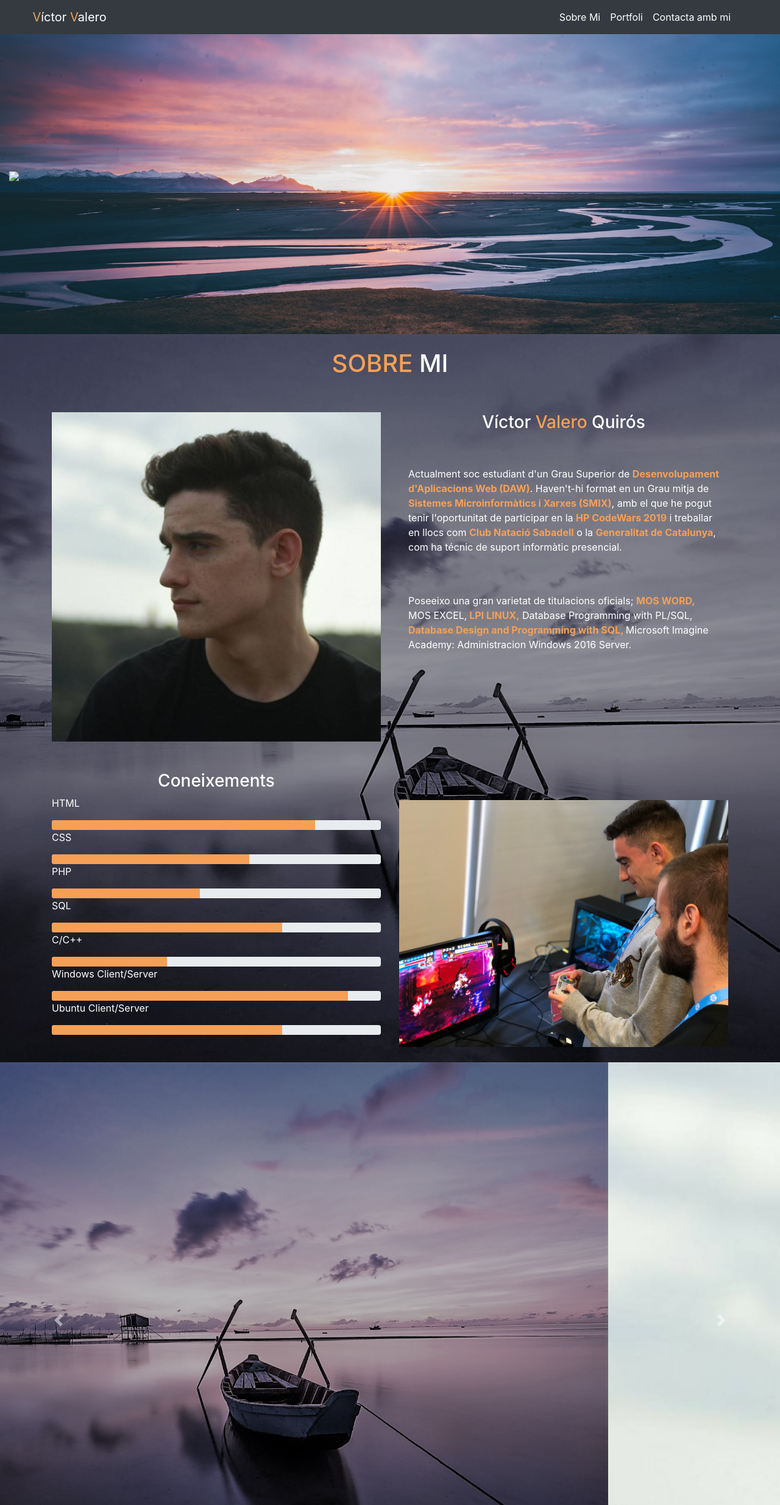
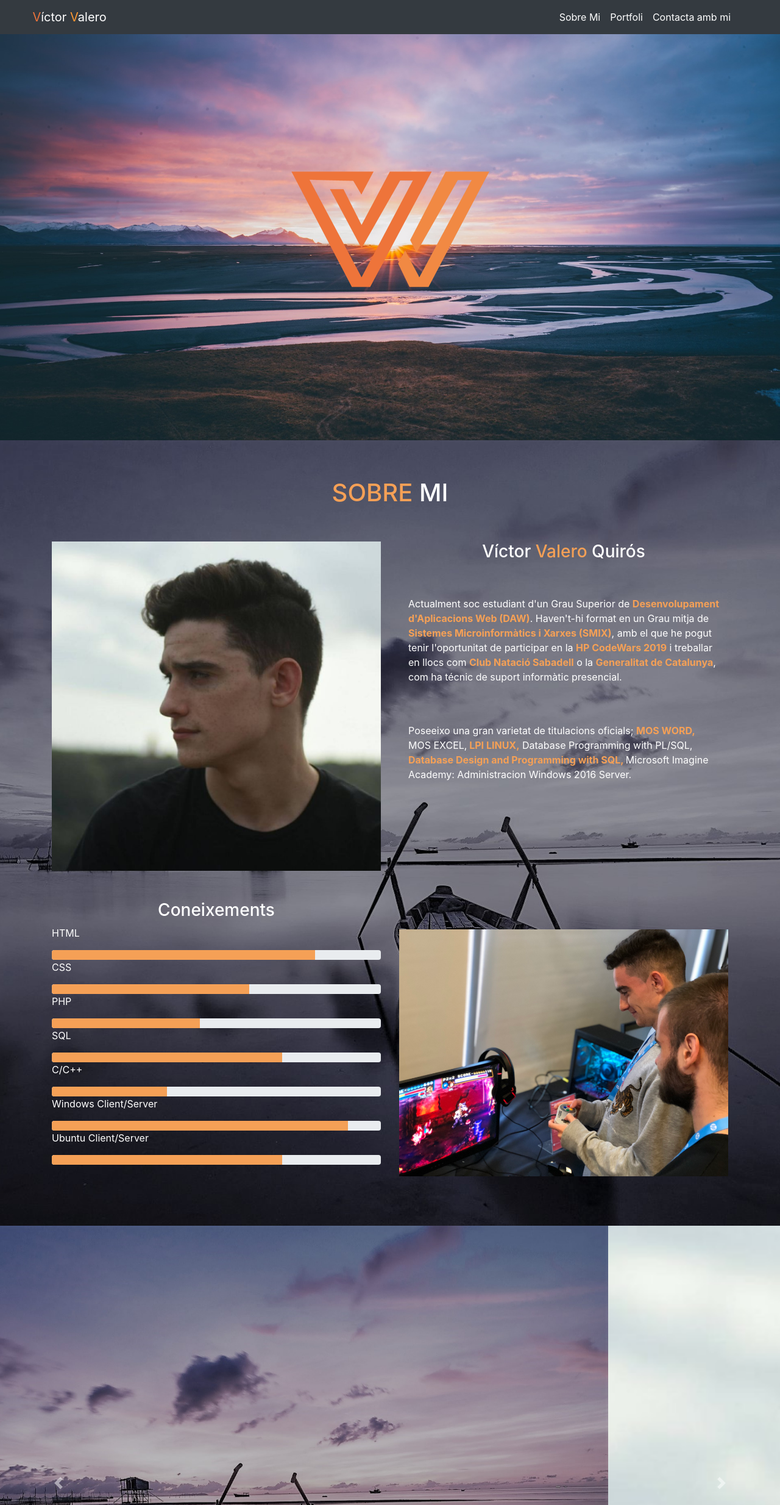
Before and after one commit to Frekkles16/Portfolio, a plain HTML site: page web/index.html in a window 1280 px wide. Shown: the top 2468 px of the page at 61% size. Drawn offline with nearby package versions, Linux system fonts and the light colour scheme.

Commit message:
logo guay

```diff
--- a/web/css/style.css
+++ b/web/css/style.css
@@ -58,12 +58,10 @@
     color: #f5a056;
 }
 
-.barra_naranja
-{
+.barra_naranja {
     background-color: #f5a056;
 }
 
-.text
-{
+.text {
     color: white;
 }
--- a/web/index.html
+++ b/web/index.html
@@ -7,22 +7,22 @@
     <!-- <link href="https://cdn.jsdelivr.net/npm/bootstrap@5.0.0-beta1/dist/css/bootstrap.min.css" rel="stylesheet" integrity="sha384-giJF6kkoqNQ00vy+HMDP7azOuL0xtbfIcaT9wjKHr8RbDVddVHyTfAAsrekwKmP1" crossorigin="anonymous"> -->
     <link rel="stylesheet" href="https://maxcdn.bootstrapcdn.com/bootstrap/4.0.0/css/bootstrap.min.css" integrity="sha384-Gn5384xqQ1aoWXA+058RXPxPg6fy4IWvTNh0E263XmFcJlSAwiGgFAW/dAiS6JXm" crossorigin="anonymous">
     <link rel="stylesheet" href="css/style.css">
-    <link rel="shortcut icon" href="img/w2.png">
+    <link rel="shortcut icon" href="img/w5.png">
 </head>
 
 <div class="container-fluid">
     <nav class="navbar navbar-expand-lg navbar-dark bg-dark">
-        <a class="navbar-brand nombre" href="#"><span class="naranja">V</span>íctor <span class="naranja">V</span>alero</a>
+        <a class="navbar-brand nombre" href="#"><span style="color: #EE743B;">V</span>íctor <span style="color: #FF9933;">V</span>alero</a>
         <div class="collapse navbar-collapse justify-content-end menu" id="navbarNav">
             <ul class="navbar-nav ">
                 <li class="nav-item">
-                    <a class="nav-link letra" href="#">Sobre Mi</a>
+                    <a class="nav-link letra" href="#mi">Sobre Mi</a>
                 </li>
                 <li class="nav-item">
-                    <a class="nav-link letra" href="#">Portfoli</a>
+                    <a class="nav-link letra" href="#portfoli">Portfoli</a>
                 </li>
                 <li class="nav-item">
-                    <a class="nav-link letra" href="#">Contacta amb mi</a>
+                    <a class="nav-link letra" href="#contacta">Contacta amb mi</a>
                 </li>
             </ul>
         </div>
@@ -44,7 +44,7 @@
 
 <div class="container-fluid">
     <div class="portada_img col-12">
-        <img class="mx-auto d-block logo" src="img/w.png" >
+        <img class="mx-auto d-block logo" src="img/w5.png">
 
         <!-- <div class="container text-center flecha">
             <p style="color: black;"></p>
@@ -53,9 +53,9 @@
 
 </div>
 
-<div class="container-fluid">
+<div id="mi" class="container-fluid">
     <div class="mi">
-        <div class="col-12 text-center">
+        <div style="padding-top: 3%;" class="col-12 text-center">
             <br>
             <h1 style="color: white;"><span class="naranja">SOBRE</span> MI</h1><br><br>
         </div>
@@ -69,9 +69,9 @@
                     <br>
                     <div class="col-12">
                         <p>
-                                Actualment soc estudiant d'un Grau Superior de <b class="naranja">Desenvolupament d'Aplicacions Web (DAW)</b>. Haven't-hi format en un Grau mitja de <b class="naranja">Sistemes Microinformàtics i Xarxes (SMIX)</b>, amb
-                                el que he pogut tenir l'oportunitat de participar en la <b class="naranja">HP CodeWars 2019</b> i treballar en llocs com <b class="naranja">Club Natació Sabadell</b> o la <b class="naranja">Generalitat de Catalunya</b>,
-                                com ha técnic de suport informàtic presencial.
+                            Actualment soc estudiant d'un Grau Superior de <b class="naranja">Desenvolupament d'Aplicacions Web (DAW)</b>. Haven't-hi format en un Grau mitja de <b class="naranja">Sistemes Microinformàtics i Xarxes (SMIX)</b>, amb el que
+                            he pogut tenir l'oportunitat de participar en la <b class="naranja">HP CodeWars 2019</b> i treballar en llocs com <b class="naranja">Club Natació Sabadell</b> o la <b class="naranja">Generalitat de Catalunya</b>, com ha técnic
+                            de suport informàtic presencial.
                         </p>
                     </div>
                     <br><br>
@@ -104,7 +104,7 @@
                 </div>
             </div>
             <br><br>
-            <div class="row justify-content-center text">
+            <div style="padding-bottom: 5%;" class="row justify-content-center text">
 
                 <div class="col-6">
                     <h3 class="text-center">Coneixements</h3>
@@ -144,7 +144,7 @@
 
                 </div>
 
-                <div class="col-6 text-center" >
+                <div class="col-6 text-center">
                     <br><br>
                     <img class="img-fluid" src="img/gamer.jpeg" alt="">
                 </div>
@@ -156,7 +156,7 @@
 
 </div>
 
-<div class="container-fluid">
+<div id="portfoli" class="container-fluid">
     <div id="carouselExampleIndicators" class="carousel slide" data-ride="carousel">
         <ol class="carousel-indicators">
             <li data-target="#carouselExampleIndicators" data-slide-to="0" class="active"></li>
```
Also changed, not shown: web/img/w4.png (added), web/img/w5.png (added). Lines whose indentation alone changed are shown as unchanged.
